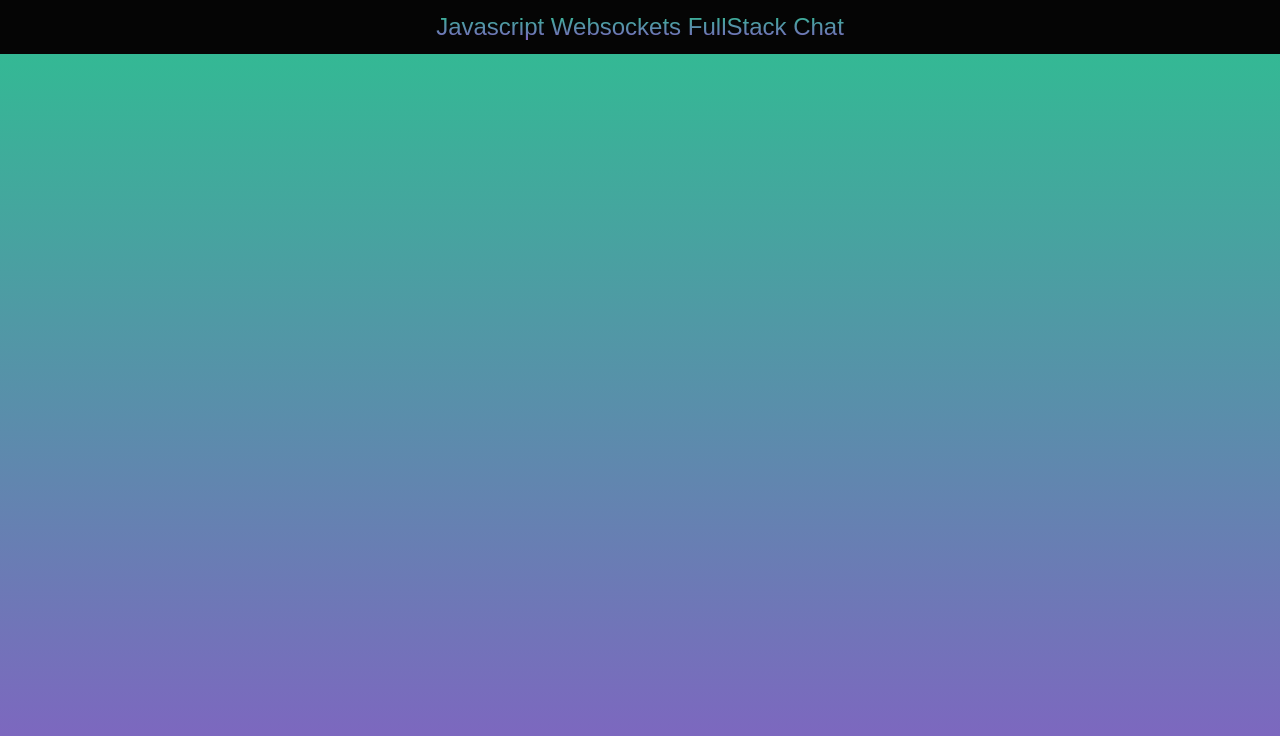
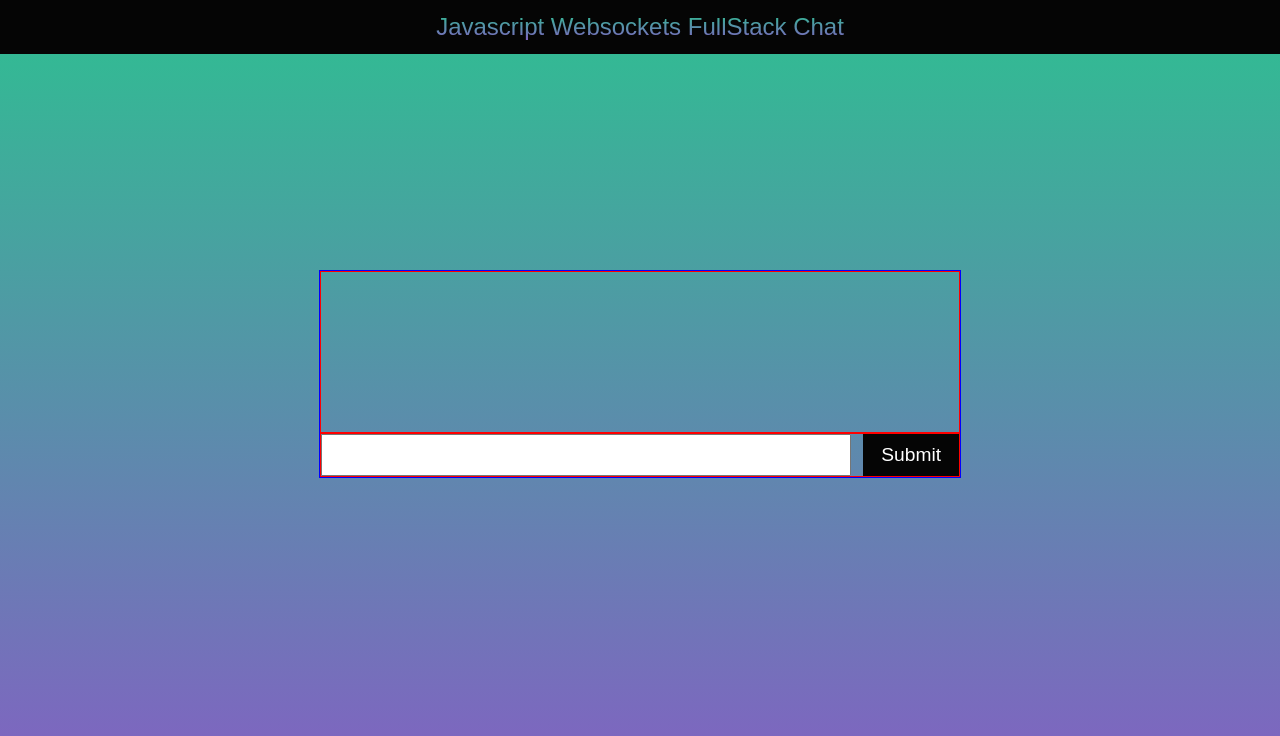
Before and after one commit to vloretocastillo/chat-websockets, a website: page client/index.html in a window 1280 px wide. Drawn offline with nearby package versions, Linux system fonts and the light colour scheme; no server answers.

Commit message:
styled with css

```diff
--- a/client/css/styles.css
+++ b/client/css/styles.css
@@ -30,3 +30,52 @@ h1 {
     -webkit-text-fill-color: transparent;
     font-size: 1.5rem;
 }
+
+.main {
+    display: flex;
+    min-height: 80vh;
+    justify-content: center;
+    align-items: center;
+
+}
+
+.form {
+    border: 1px solid blue;
+    width: 50%;
+}
+
+.display-container {
+    border: 1px solid red;
+    min-height: 20vh;
+}
+
+input:focus {
+    outline: none !important;
+    border:1px solid purple;
+    box-shadow: 0 0 10px rgb(18, 18, 19);
+}
+
+.input-container {
+    border: 1px solid red;
+    display: flex;
+    /* flex-wrap: wrap; */
+    justify-content: space-between;
+    /* height: 1rem; */
+}
+
+.input-container .message {
+    width: 80%;
+    font-size: 1.2rem;
+    padding: 0.5rem;
+
+}
+
+.input-container .button {
+    width: 15%;
+    background-color: rgb(5, 5, 5);
+    color: white;
+    /* height: 100%; */
+    border: none;
+    font-size: 1.2rem;
+    padding: 0.5rem;
+}
--- a/client/index.html
+++ b/client/index.html
@@ -15,6 +15,18 @@
     <header>
         <h1>Javascript Websockets FullStack Chat</h1>
     </header>
+
+    <section class="main">
+    <form action="" class="form">
+        <div id="display-container" class="display-container">
+
+        </div>
+        <div class="input-container">
+            <input type="text" id="message" name="message" class="message">
+            <input type="submit" id="send" class="button">
+        </div>
+    </form>
+    </section>
     <script src="/socket.io/socket.io.js"></script>
     <script src="js/scripts.js"></script>
   </body>
--- a/client/js/scripts.js
+++ b/client/js/scripts.js
@@ -1 +1 @@
-io()
+const socket = io()
```
